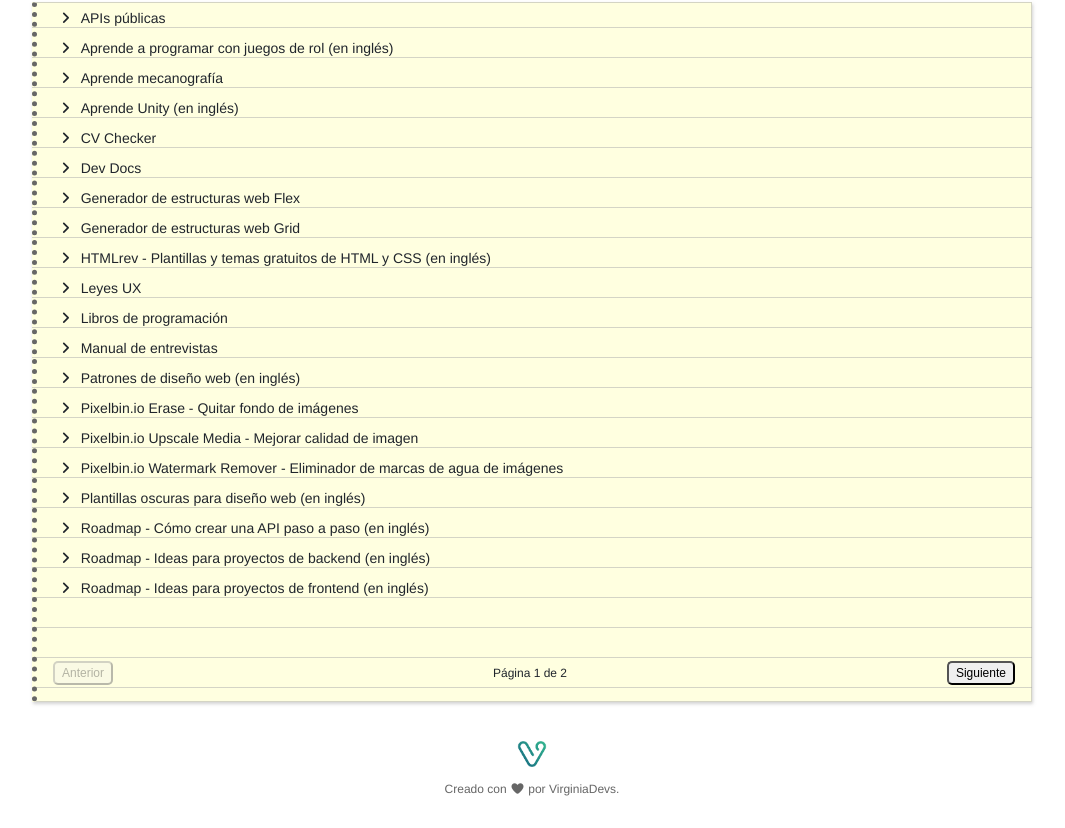
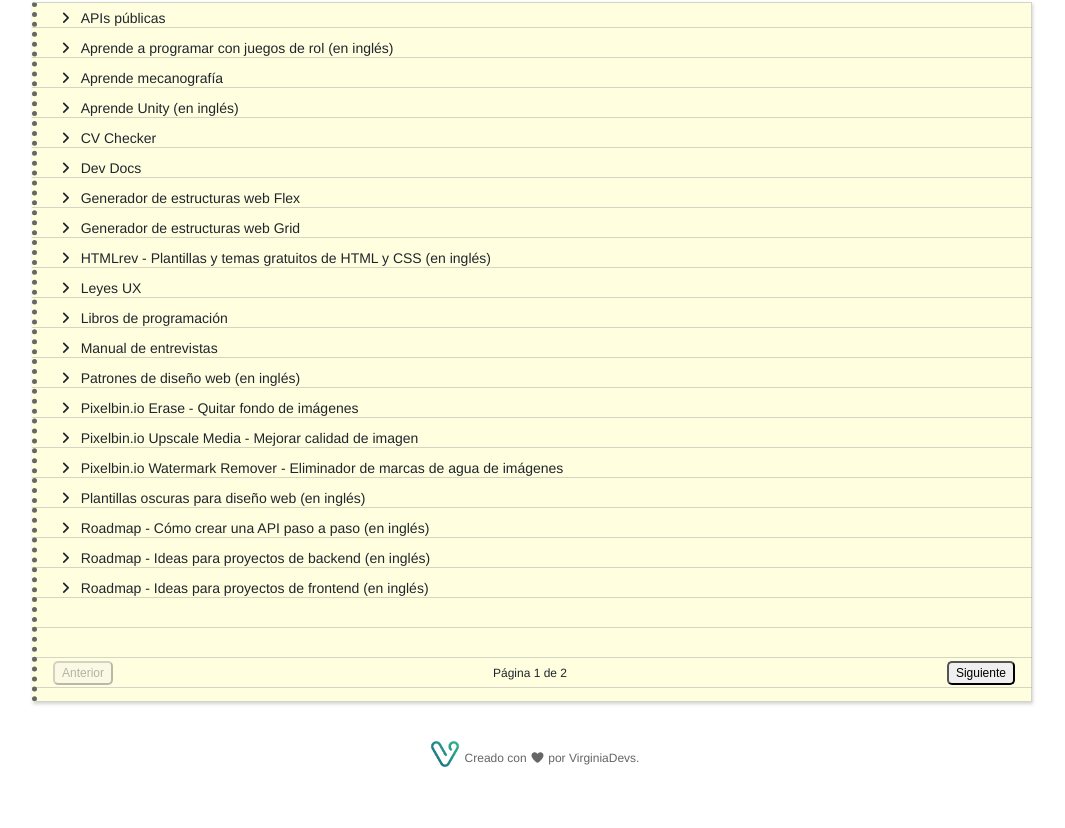
Before and after one commit to virginiadevs/recursos, a plain HTML site: page index.html in a window 1280 px wide. Shown: the part 317-1145 px from the top of the page, without its empty margins (108-1173 px from the left). After the commit the page ends 1107 px from the top, so only its background shows below. Drawn offline with Linux system fonts and the light colour scheme.

Commit message:
Componente de footer

```diff
--- a/css/main.css
+++ b/css/main.css
@@ -215,26 +215,3 @@ input, select {
         cursor: pointer;
     }
 }
-/* ----------- */
-
-/* FOOTER */
-footer {
-    margin: 1rem 0 2rem;
-    display: flex;
-    flex-direction: column;
-    place-items: center;
-    gap: .5rem;
-
-    & .my-logo {
-        background: var(--background-color);
-
-        --size: 40px;
-        width: var(--size);
-        height: var(--size);
-    }
-
-    & p {
-        font-size: 12px;
-        color: var(--grey);
-    }
-}
--- a/index.html
+++ b/index.html
@@ -58,13 +58,8 @@
     </main>
 
     <!-- FOOTER -->
-    <footer>
-        <figure class="my-logo">
-            <img src="img/virginiadevs-logo.webp" alt="Logo de VirginiaDevs">
-        </figure>
-
-        <p>Creado con <i class="fas fa-heart"></i> por VirginiaDevs.</p>
-    </footer>
+    <brand-footer></brand-footer>
+    <script src="js/footer-component.js"></script>
 
     <!-- Funciones -->
     <script src="js/functions.js"></script>
--- /dev/null
+++ b/js/footer-component.js
@@ -0,0 +1,28 @@
+// MY BRAND FOOTER
+
+class myFooter extends HTMLElement {
+    connectedCallback() {
+        this.innerHTML = `
+        <style>
+            footer {
+                margin: 1rem 0; display: flex; justify-content: center; align-items: center;
+            }
+            footer .my-logo {
+                --size: 40px; width: var(--size); height: var(--size);
+            }
+            footer p {
+                font-size: 12px; color: var(--grey); margin-top: 9px;
+            }
+        </style>
+        <footer>
+            <figure class="my-logo">
+                <img src="img/virginiadevs-logo.webp" alt="Logo de VirginiaDevs">
+            </figure>
+
+            <p>Creado con <i class="fas fa-heart"></i> por VirginiaDevs.</p>
+        </footer>
+        `;
+    }
+}
+
+customElements.define("brand-footer", myFooter);
```
